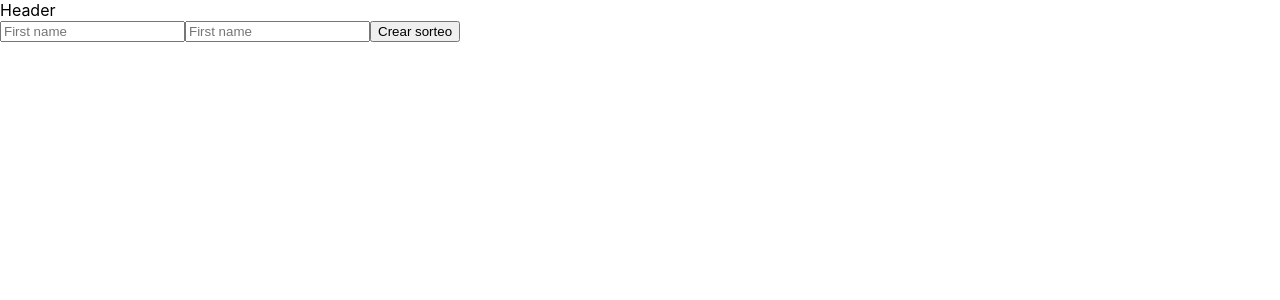
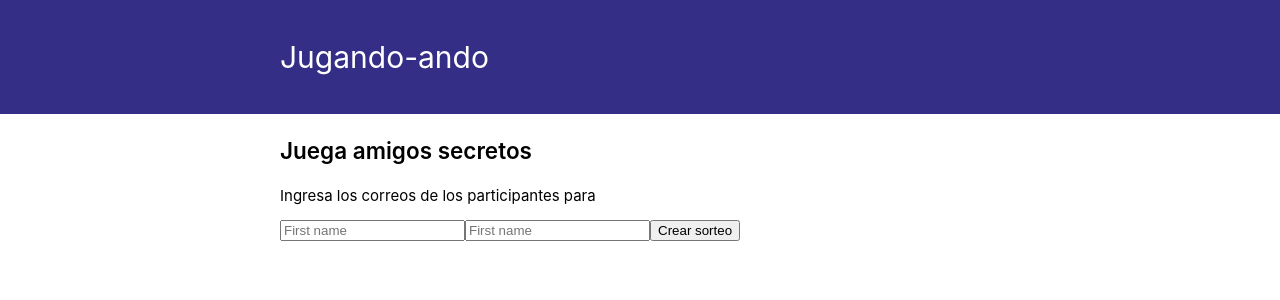
Before and after one commit to yersoncp/jugando-ando, a Next.js app: page / in a window 1280 px wide. Shown: the top 300 px of the page. Built offline with nearby package versions, Linux system fonts and the light colour scheme; no server answers.

Commit message:
Add styles header

```diff
--- a/components/CreateSort.tsx
+++ b/components/CreateSort.tsx
@@ -20,6 +20,7 @@ const CreateSort = () => {
     })
   }
   return <>
+    <p>Ingresa los correos de los participantes para </p>
     <form onSubmit={handleSubmit(onSubmit)}>
       <input {...register("name")} placeholder="First name" />
       <input {...register("email")} type="email" placeholder="First name" />
--- a/components/Header.tsx
+++ b/components/Header.tsx
@@ -1,6 +1,10 @@
 const Header = () => {
   return <>
-    Header
+    <header className="header">
+      <div className="container">
+        <h1>Jugando-ando</h1>
+      </div>
+    </header>
   </>
 }
 export default Header
--- a/pages/index.tsx
+++ b/pages/index.tsx
@@ -12,7 +12,9 @@ const Home: NextPage = () => {
         <link rel="icon" href="/favicon.ico" />
       </Head>
 
+      <p className="heading1">Juega amigos secretos</p>
       <CreateSort />
+
     </div>
   )
 }
--- a/styles/globals.css
+++ b/styles/globals.css
@@ -4,6 +4,7 @@ body {
   margin: 0;
   font-family: -apple-system, BlinkMacSystemFont, Segoe UI, Roboto, Oxygen,
     Ubuntu, Cantarell, Fira Sans, Droid Sans, Helvetica Neue, sans-serif;
+  font-size: 15px;
 }
 
 a {
@@ -14,3 +15,33 @@ a {
 * {
   box-sizing: border-box;
 }
+
+/* Global Styles */
+.container {
+  max-width: 760px;
+  margin: 0 auto;
+  padding: 0 20px;
+}
+
+.heading1 {
+   font-size: 1.5rem;
+   font-weight: 600;
+ }
+
+.heading2 {
+  font-size: 1.2rem;
+  font-weight: 600;
+}
+
+/* Header Styles */
+.header {
+  background: #342e86;
+  padding: 2rem 0;
+}
+
+.header h1 {
+  margin: 0;
+  padding: .6rem 0;
+  color: #fff;
+  font-weight: normal;
+}
```
